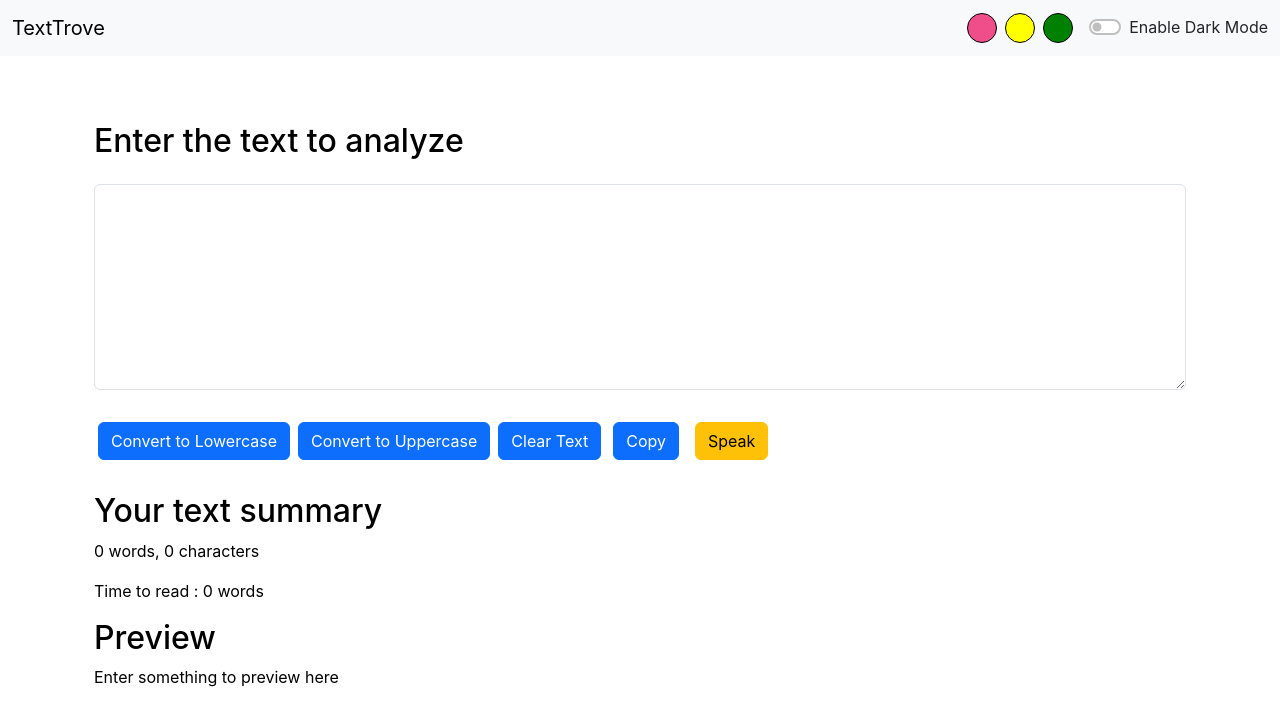
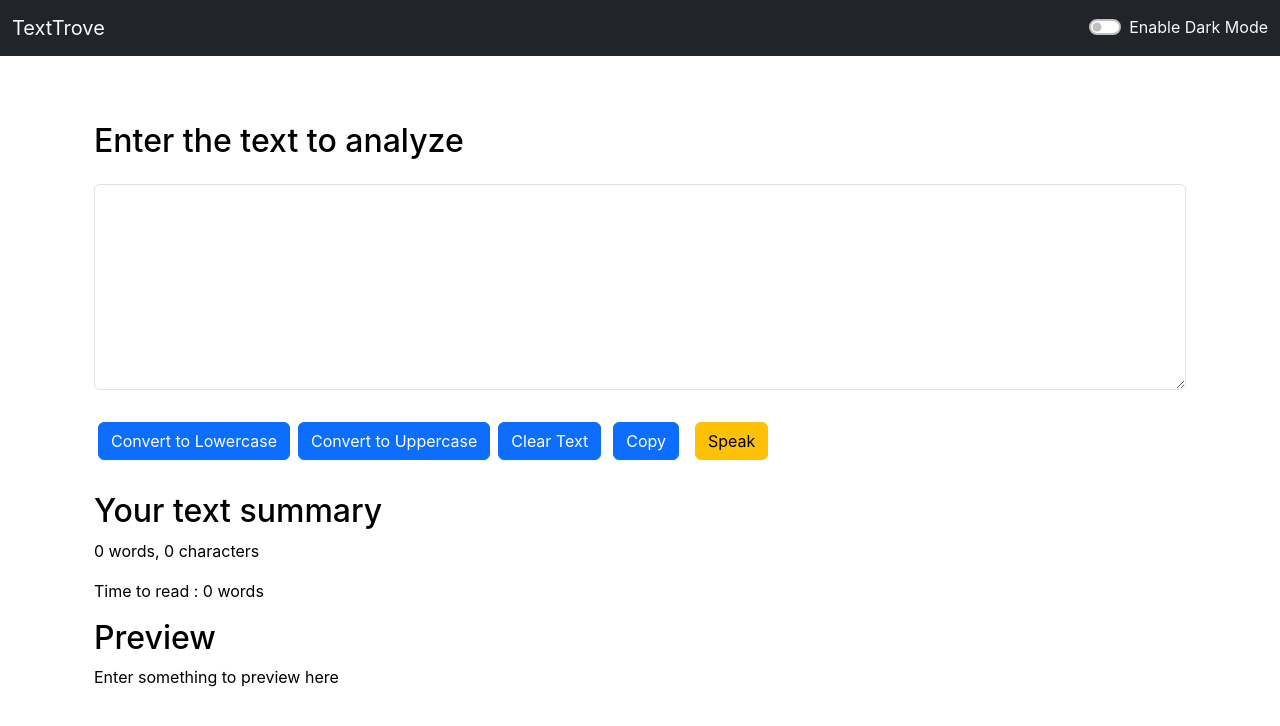
Before and after one commit to JiyaGupta-cs/React_Tuts, a React (Create React App) app: page / in a window 1280 px wide. Shown: the top 726 px of the page. Built offline with nearby package versions, Linux system fonts and the light colour scheme.

Commit message:
Edited navbar

```diff
--- a/src/components/Navbar.js
+++ b/src/components/Navbar.js
@@ -5,9 +5,9 @@ import PropTypes from 'prop-types'
 
 export default function Navbar(props) {
   return (
-    <nav className={`navbar navbar-expand-lg navbar-${props.mode} bg-${props.mode}`}>
+    <nav className={`navbar navbar-expand-lg navbar-${props.mode} bg-${props.mode === 'light' ? 'dark' : 'dark'}`}>
       <div className="container-fluid">
-        <a className="navbar-brand" href="#">{props.title}</a>
+        <a className="navbar-brand text-light" href="#">{props.title}</a>
         <button className="navbar-toggler" type="button" data-bs-toggle="collapse" data-bs-target="#navbarSupportedContent" aria-controls="navbarSupportedContent" aria-expanded="false" aria-label="Toggle navigation">
           <span className="navbar-toggler-icon"></span>
         </button>
@@ -24,12 +24,12 @@ export default function Navbar(props) {
               <input className="form-control me-2" type="search" placeholder="Search" aria-label="Search"/>
                 <button className="btn btn-primary" type="submit">Search</button>
             </form> */}
-<div className="d-flex mx-3 gap-2" /*style={{width:}}*/>
+{/* <div className="d-flex mx-3 gap-2">
   <div onClick={props.toggleMode} className="circle pe-auto " style={{width:'30px', height:'30px',backgroundColor:'#EF4E8A',border:'1px solid black', borderRadius:'50px', cursor:'pointer'}}></div>
   <div onClick={props.toggleMode} className="circle" style={{width:'30px', height:'30px',backgroundColor:'yellow',border:'1px solid black', borderRadius:'50px', cursor:'pointer'}}></div>
   <div onClick={props.toggleMode} className="circle" style={{width:'30px', height:'30px',backgroundColor:'green',border:'1px solid black', borderRadius:'50px', cursor:'pointer'}}></div>
-</div>
-          <div className={`form-check form-switch text-${props.mode === 'light' ? 'dark' : 'light'}`}>
+</div> */}
+          <div className={`form-check form-switch text-${props.mode === 'light' ? 'light' : 'light'}`}>
 
             <input className="form-check-input" style={{ border: '2px solid #bfbfbf' }} onClick={props.toggleMode} type="checkbox" role="switch" id="flexSwitchCheckDefault" />
             <label className="form-check-label" htmlFor="flexSwitchCheckDefault">Enable Dark Mode</label>
```
